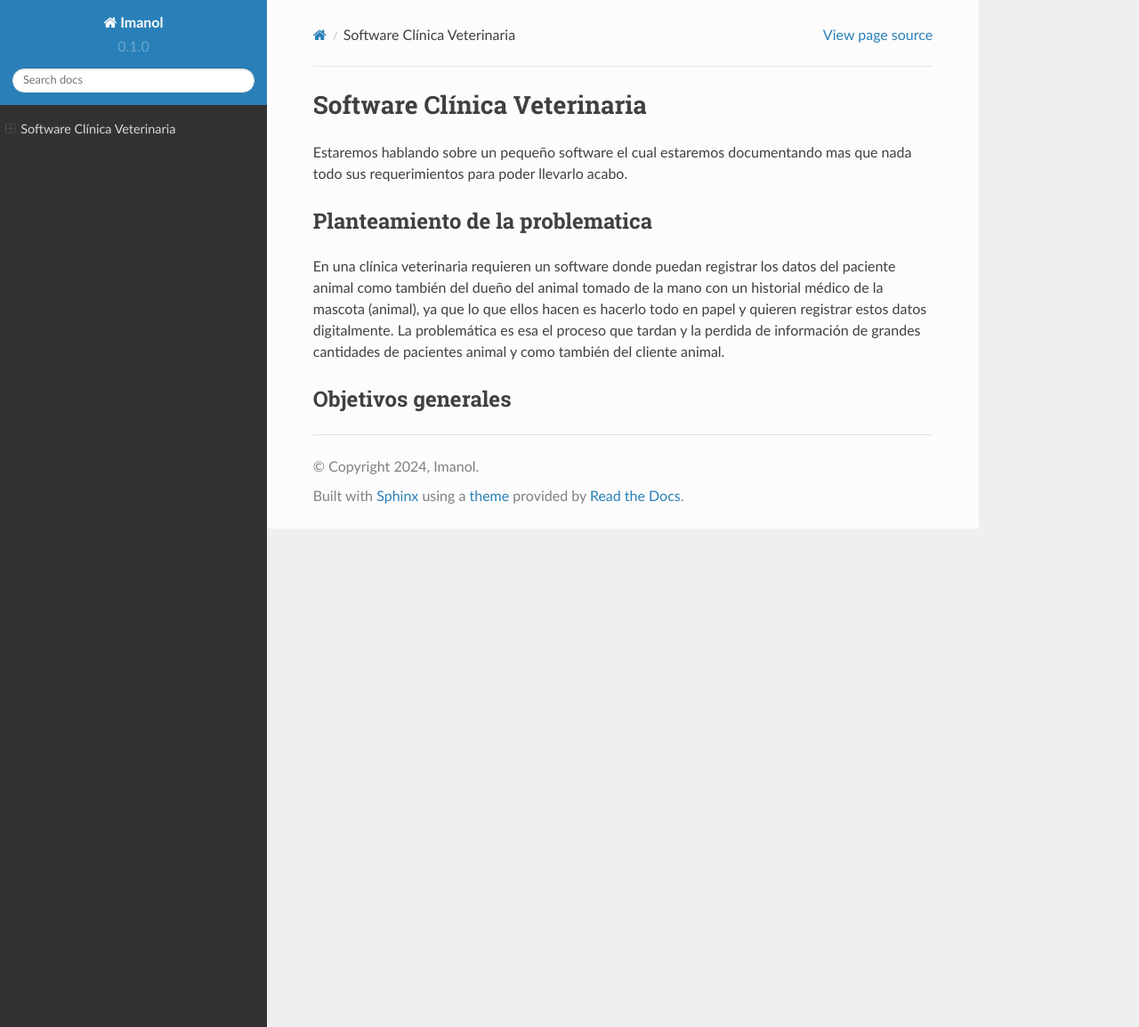
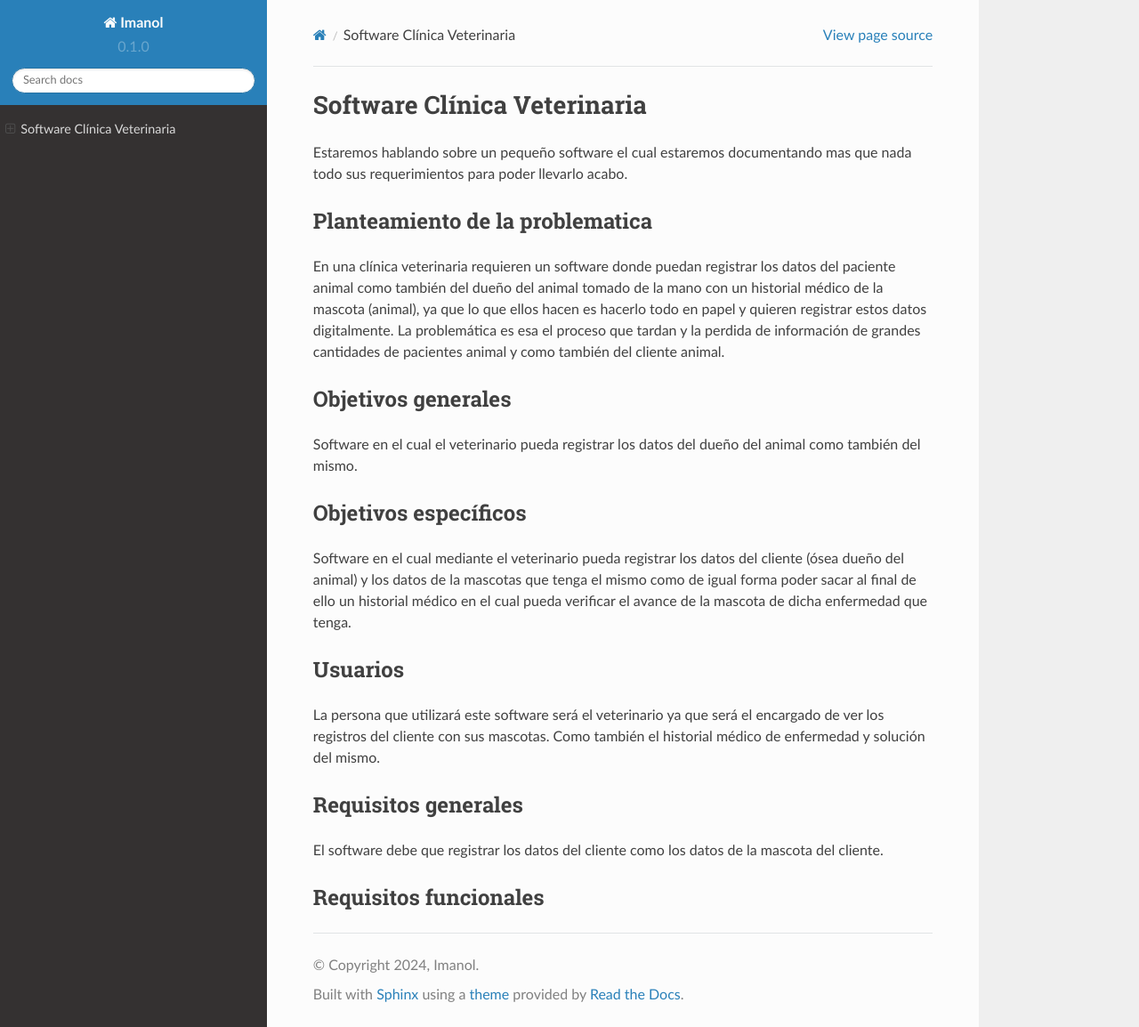
Before and after one commit to Imanol-art/Web-Cl-nica-Veterinaria, a Sphinx documentation site: the page built from docs/source/index.rst, in a window 1280 px wide and 1154 px high. Shown: the whole window at 89% size. Built offline with Sphinx 7.4.7 and the Read the Docs theme 2.0.0, drawn with Linux system fonts in a browser that asks for light colours.

Commit message:
Update index.rst

```diff
--- a/docs/source/index.rst
+++ b/docs/source/index.rst
@@ -8,3 +8,19 @@ En una clínica veterinaria requieren un software donde puedan registrar los dat
 
 Objetivos generales
 --------
+Software en el cual el veterinario pueda registrar los datos del dueño del animal como también del mismo.
+
+Objetivos específicos
+--------
+Software en el cual mediante el veterinario pueda registrar los datos del cliente (ósea dueño del animal) y los datos de la mascotas que tenga el mismo como de igual forma poder sacar al final de ello un historial médico en el cual pueda verificar el avance de la mascota de dicha enfermedad que tenga.
+
+Usuarios
+--------
+La persona que utilizará este software será el veterinario ya que será el encargado de ver los registros del cliente con sus mascotas. Como también el historial médico de enfermedad y solución del mismo.
+
+Requisitos generales
+--------
+El software debe que registrar los datos del cliente como los datos de la mascota del cliente.
+
+Requisitos funcionales
+--------
```
